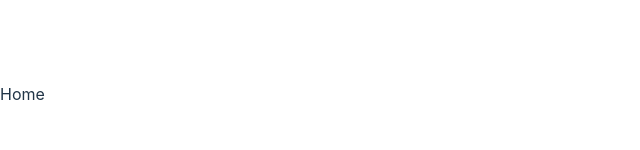
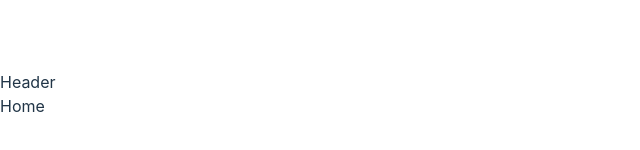
Before and after one commit to p-hermida/podcast, a React (Vite) app: page / in a window 1280 px wide. Shown: the part 306-456 px from the top of the page, without its empty margins (0-640 px from the left). Built offline with nearby package versions, Linux system fonts and the light colour scheme.

Commit message:
Refactor routes and add not found route

```diff
--- a/src/components/header/Header.tsx
+++ b/src/components/header/Header.tsx
@@ -1,5 +1,5 @@
 import './header.css';
 
 export const Header = () => {
-  return '';
+  return <div>Header</div>;
 }
--- a/src/components/index.ts
+++ b/src/components/index.ts
@@ -1,4 +1,5 @@
 export * from './header';
+export * from './not-found';
 export * from './podcast';
 export * from './text';
 export * from './title';
--- /dev/null
+++ b/src/components/not-found/NotFound.tsx
@@ -0,0 +1,3 @@
+export const NotFound = () => {
+  return <div>No se encuentra la url solicitada</div>;
+}
--- /dev/null
+++ b/src/components/not-found/index.ts
@@ -0,0 +1 @@
+export * from './NotFound';
--- a/src/main.tsx
+++ b/src/main.tsx
@@ -6,6 +6,7 @@ import { ErrorBoundary } from 'react-error-boundary';
 import './index.css';
 import { RouterProvider, createBrowserRouter } from 'react-router-dom';
 import { routes } from './routes';
+import { Header } from './components';
 
 const router = createBrowserRouter(routes);
 
@@ -17,6 +18,7 @@ ReactDOM.createRoot(document.getElementById('root') as HTMLElement).render(
         ponte en contacto con un administrador del sitio.
       </div>
     }>
+      <Header />
       <RouterProvider router={router} />
     </ErrorBoundary>
   </React.StrictMode>,
--- a/src/pages/Home.tsx
+++ b/src/pages/Home.tsx
@@ -1,5 +1,3 @@
-import React from 'react';
-
 export const Home = () => {
   return <div>Home</div>;
 }
--- a/src/routes.tsx
+++ b/src/routes.tsx
@@ -1,29 +1,23 @@
 import { RouteObject } from 'react-router-dom';
 
-import { ErrorBoundary } from 'react-error-boundary';
 import { EpisodeDetail, Home, PodcastDetail } from './pages';
+import { NotFound } from './components';
 
 export const routes:RouteObject[] = [
   {
     path: '/',
-    element: <Home />,
-    errorElement: <ErrorBoundary fallback={
-      <div>
-        Ha ocurrido un error desconocido. Recarga y, si persiste el error,
-        ponte en contacto con un administrador del sitio.
-      </div>
-    }/>,
-    children: [
-      {
-        path: 'podcast/:podcastId',
-        element: <PodcastDetail />,
-        children: [
-          {
-            path: 'episode/:episodeId',
-            element: <EpisodeDetail />
-          }
-        ]
-      }
-    ]
+    element: <Home />
   },
+  {
+    path: '/podcast/:podcastId',
+    element: <PodcastDetail />
+  },
+  {
+    path: 'podcast/:podcastId/episode/:episodeId',
+    element: <EpisodeDetail />
+  },
+  {
+    path: '*',
+    element: <NotFound />
+  }
 ];
```
